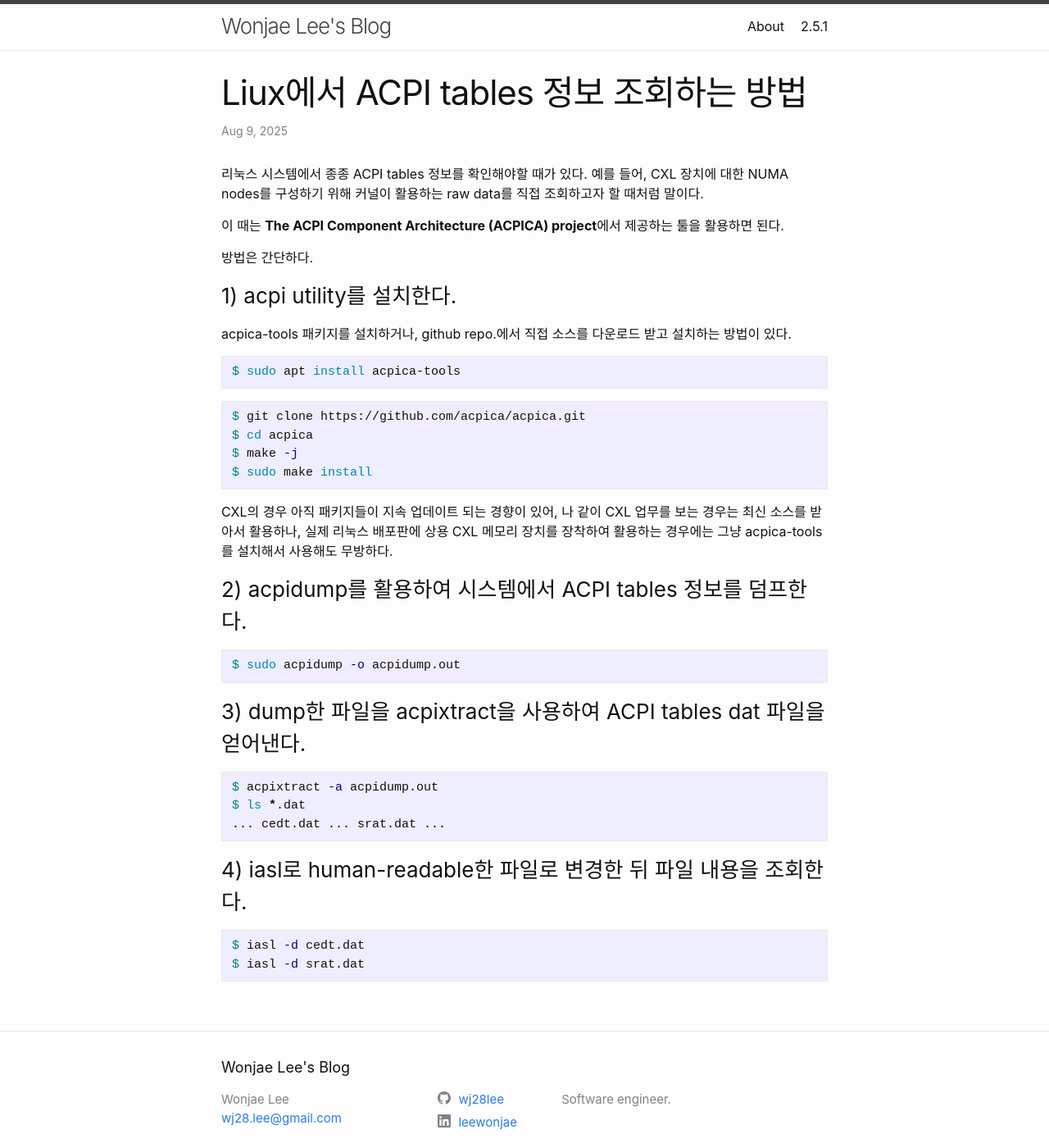
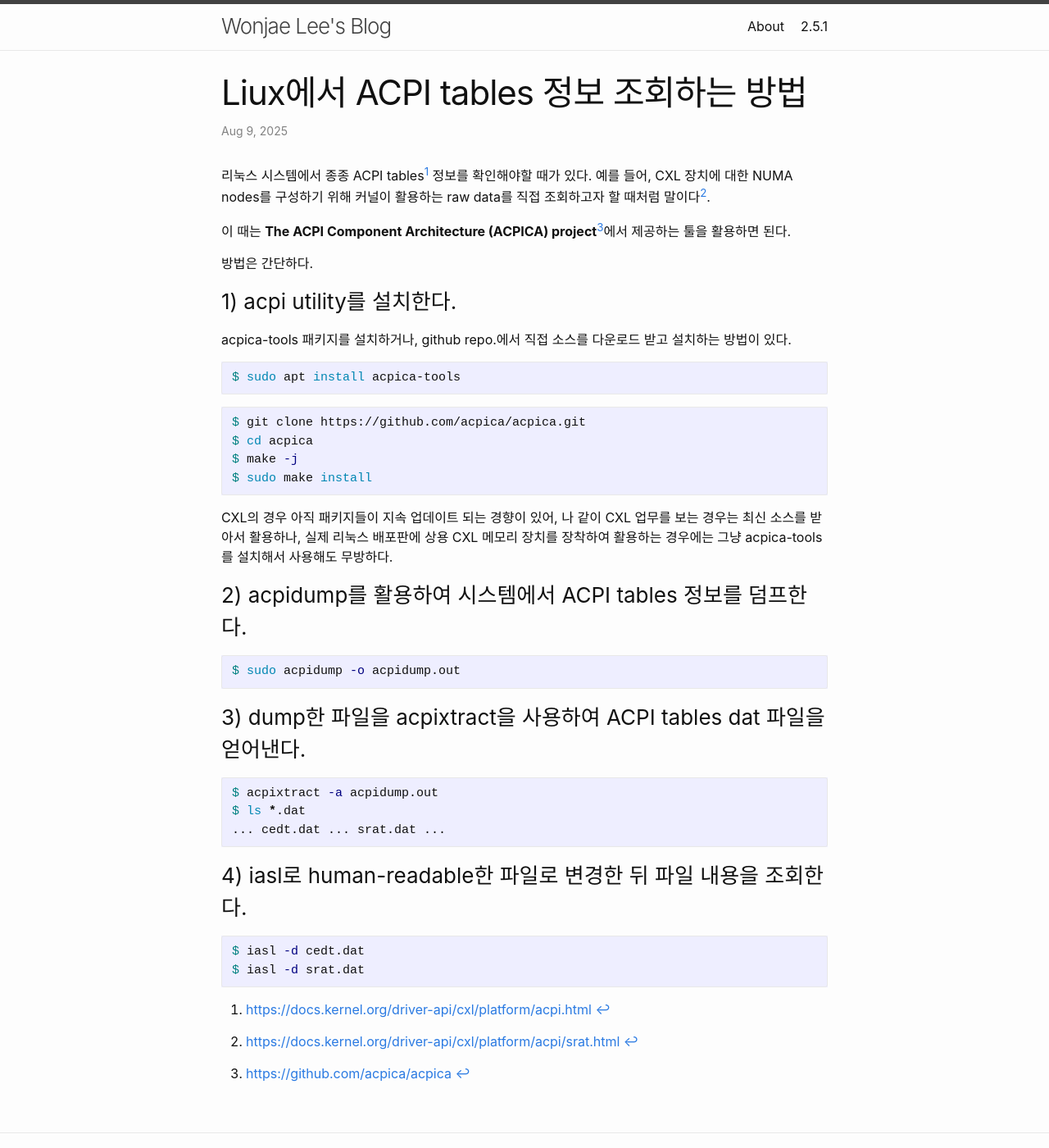
Before and after one commit to wj28lee/wj28lee.github.io, a Jekyll site: the page built from _posts/2025-08-09-how-to-use-acpidump.md, in a window 1280 px wide and 1400 px high. Shown: the whole window at 82% size. Built offline with Jekyll 4.4.1, drawn with Linux system fonts in a browser that asks for light colours; comment, search, counter and statistics services are not loaded.

Commit message:
acpidump.md: Add footnotes

````diff
--- a/_posts/2025-08-09-how-to-use-acpidump.md
+++ b/_posts/2025-08-09-how-to-use-acpidump.md
@@ -4,9 +4,9 @@ title: "Liux에서 ACPI tables 정보 조회하는 방법"
 categories: tech
 tags: [cxl, ACPI tables, acpica, acpidump, acpixtract]
 ---
-리눅스 시스템에서 종종 ACPI tables 정보를 확인해야할 때가 있다. 예를 들어, CXL 장치에 대한 NUMA nodes를 구성하기 위해 커널이 활용하는 raw data를 직접 조회하고자 할 때처럼 말이다.
+리눅스 시스템에서 종종 ACPI tables[^1] 정보를 확인해야할 때가 있다. 예를 들어, CXL 장치에 대한 NUMA nodes를 구성하기 위해 커널이 활용하는 raw data를 직접 조회하고자 할 때처럼 말이다[^2].
 
-이 때는 **The ACPI Component Architecture (ACPICA) project**에서 제공하는 툴을 활용하면 된다.
+이 때는 **The ACPI Component Architecture (ACPICA) project**[^3]에서 제공하는 툴을 활용하면 된다.
 
 방법은 간단하다.
 
@@ -44,3 +44,7 @@ $ ls *.dat
 $ iasl -d cedt.dat
 $ iasl -d srat.dat
 ```
+
+[^1]: [https://docs.kernel.org/driver-api/cxl/platform/acpi.html](https://docs.kernel.org/driver-api/cxl/platform/acpi.html)
+[^2]: [https://docs.kernel.org/driver-api/cxl/platform/acpi/srat.html](https://docs.kernel.org/driver-api/cxl/platform/acpi/srat.html)
+[^3]: [https://github.com/acpica/acpica](https://github.com/acpica/acpica)
````
